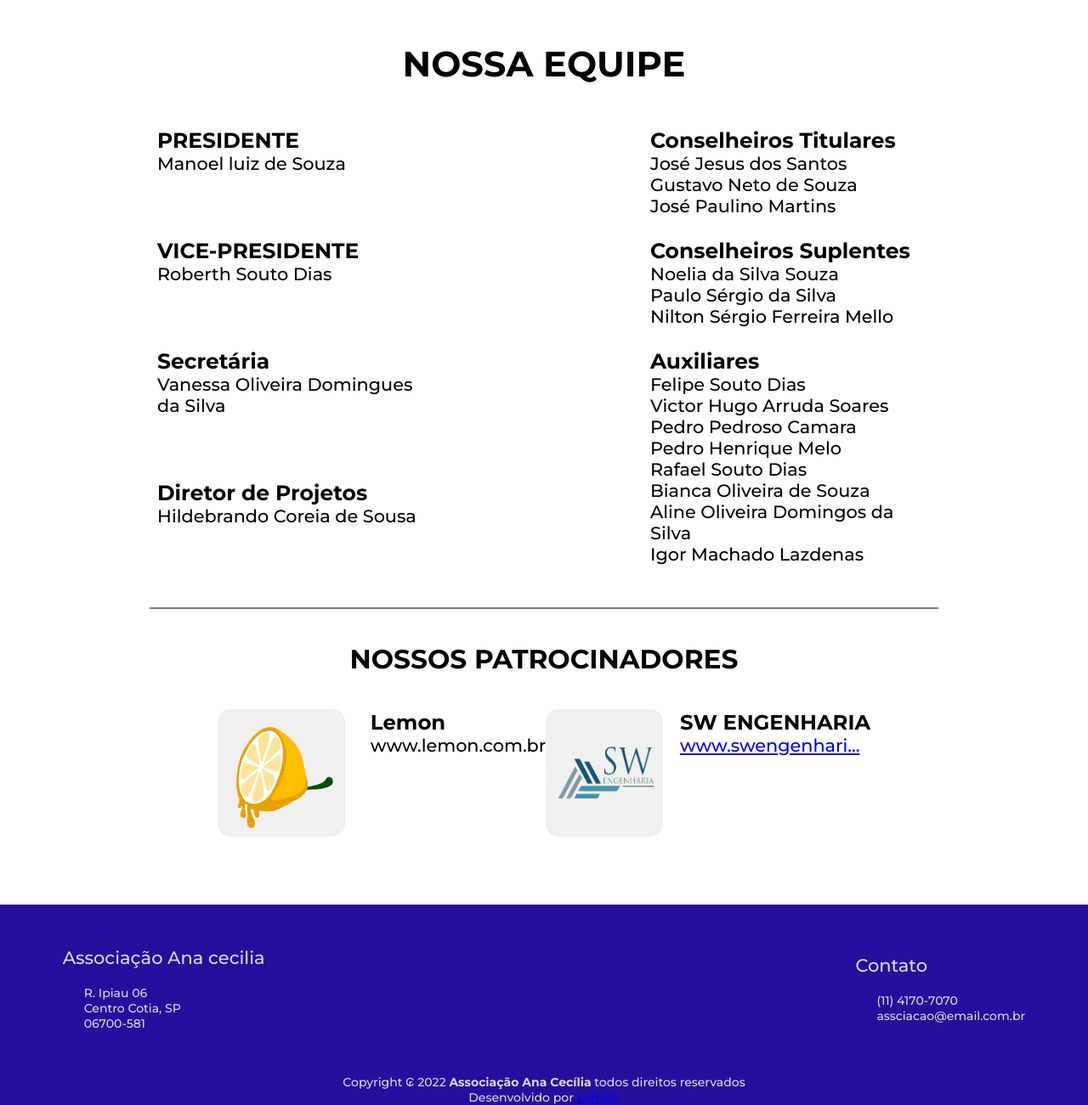
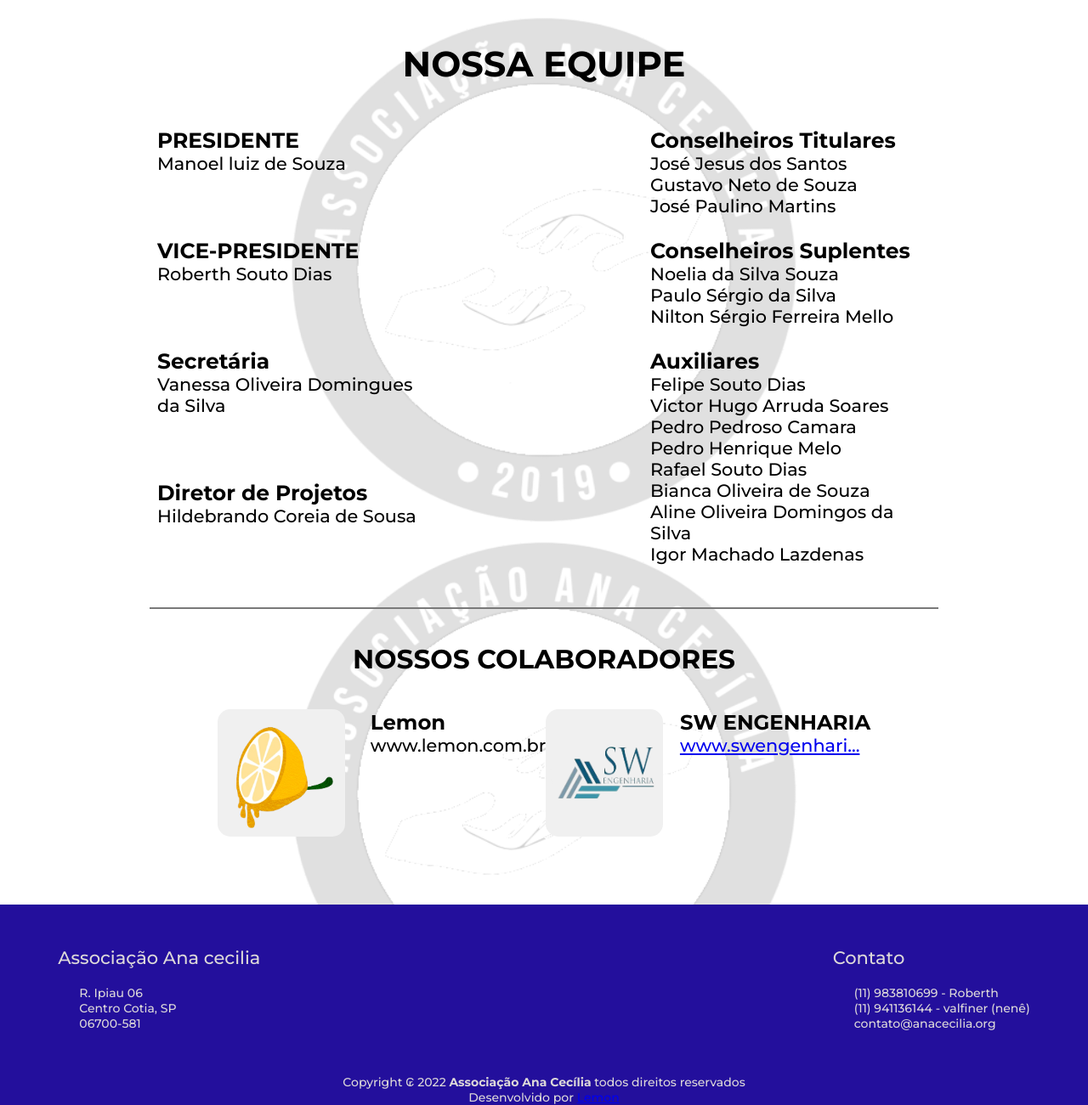
Before and after one commit to Antonio723/ana_cecilia_v2, a PHP site: page /html/institucional.html in a window 1280 px wide. Shown: the part 115-1416 px from the top of the page at 85% size. Run offline with PHP 8.4, Linux system fonts and the light colour scheme; a map, chart or similar area stays blank; grey boxes are pictures that could not be loaded.

Commit message:
background, contatos

```diff
--- a/css/doacao/main.css
+++ b/css/doacao/main.css
@@ -10,6 +10,7 @@ main{
     margin: 20px 0;
     border-radius: 80px;
     padding: 50px 130px;
+    background-image: none;
 }
 
 main>h1{
--- a/css/home/screen.css
+++ b/css/home/screen.css
@@ -17,7 +17,8 @@ main{
 .one>img{
     width: 250px;
     height: 250px;
-    border: solid 0.5px;
+    background-color: var(--backgroun-color-dark);
+    border-radius: 15px;
 }
 
 .two{
--- a/css/main.css
+++ b/css/main.css
@@ -130,3 +130,12 @@ footer{
 .strong{
     font-weight: 700;
 }
+
+
+main{
+    background-image: linear-gradient( rgba(255,255,255,.8) 0%,rgba(255,255,255,.8) 100%),url("../img/logo_ana_cecilia_v5.png");
+    background-repeat: repeat-y;
+    background-position: center;
+    background-position-y: top;
+    background-size: 50%;
+}
--- a/html/doacao.html
+++ b/html/doacao.html
@@ -117,8 +117,9 @@
             <div class="contato">
                 <h2>Contato</h2>
                 <div class="justificador">
-                    <p>(11) 4170-7070</p>
-                    <p>assciacao@email.com.br</p>
+                    <p>(11) 983810699 - Roberth</p>
+                    <p>(11) 941136144 - valfiner (nenê)</p>
+                    <p>contato@anacecilia.org</p>
                 </div>
             </div>
         </div>
--- a/html/institucional.html
+++ b/html/institucional.html
@@ -92,7 +92,7 @@
         </section>
         <hr>
         <div class="partners">
-            <h2 class="bold">NOSSOS PATROCINADORES</h2>
+            <h2 class="bold">NOSSOS COLABORADORES</h2>
             <div class="partnerCards">
                 <div class="partnerCard">
                     <img src="../img/lemonLogo.png" alt="logo">
@@ -130,8 +130,9 @@
             <div class="contato">
                 <h2>Contato</h2>
                 <div class="justificador">
-                    <p>(11) 4170-7070</p>
-                    <p>assciacao@email.com.br</p>
+                    <p>(11) 983810699 - Roberth</p>
+                    <p>(11) 941136144 - valfiner (nenê)</p>
+                    <p>contato@anacecilia.org</p>
                 </div>
             </div>
         </div>
--- a/html/juntese.html
+++ b/html/juntese.html
@@ -84,8 +84,9 @@
             <div class="contato">
                 <h2>Contato</h2>
                 <div class="justificador">
-                    <p>(11) 4170-7070</p>
-                    <p>assciacao@email.com.br</p>
+                    <p>(11) 983810699 - Roberth</p>
+                    <p>(11) 941136144 - valfiner (nenê)</p>
+                    <p>contato@anacecilia.org</p>
                 </div>
             </div>
         </div>
```
Also changed, not shown: html/home.html (+4 -3 lines), img/logo_ana_cecilia_v5.png (added).
